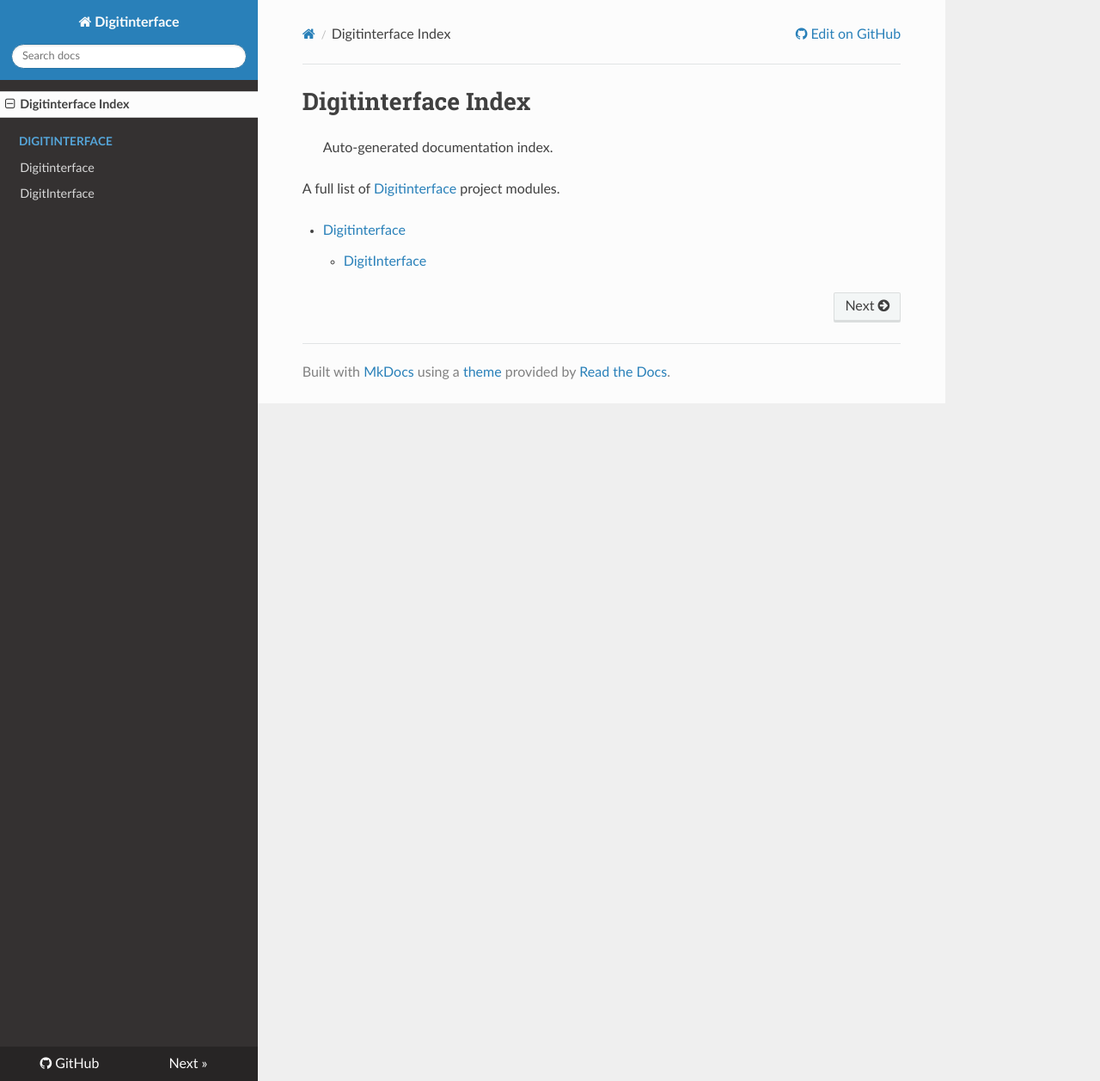
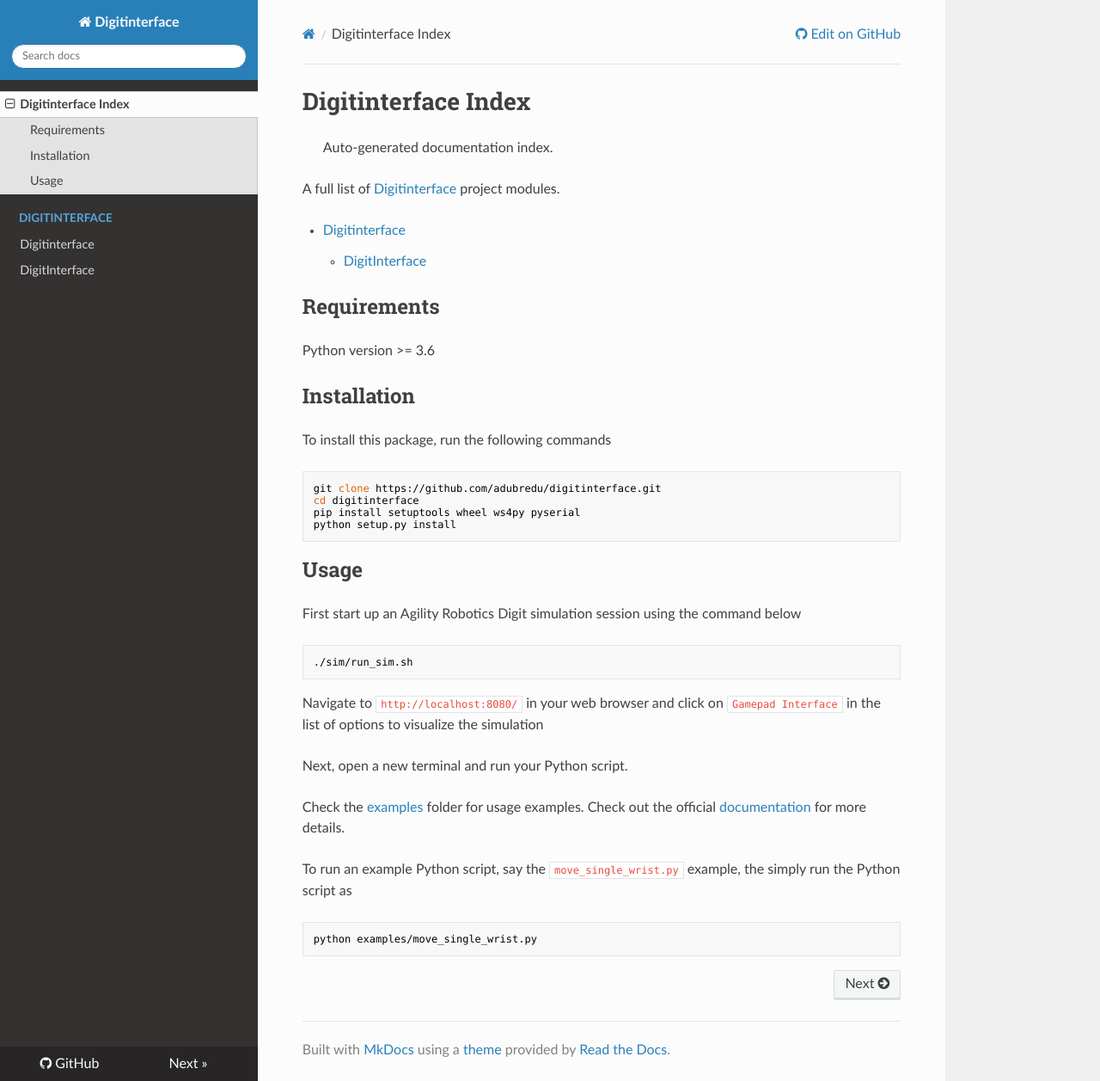
Before and after one commit to adubredu/digitinterface, an MkDocs documentation site: the page built from docs/README.md, in a window 1280 px wide and 1257 px high. Shown: the whole window at 86% size. Built offline with MkDocs 1.6.1, drawn with Linux system fonts in a browser that asks for light colours; nearby versions of some CDN libraries.

Commit message:
updated documentation

````diff
--- a/docs/README.md
+++ b/docs/README.md
@@ -6,3 +6,32 @@
 
 - [Digitinterface](digitinterface/index.md#digitinterface)
     - [DigitInterface](digitinterface/digitinterface.md#digitinterface)
+
+
+## Requirements
+Python version >= 3.6
+
+## Installation
+To install this package, run the following commands
+```bash
+git clone https://github.com/adubredu/digitinterface.git
+cd digitinterface
+pip install setuptools wheel ws4py pyserial
+python setup.py install
+```
+
+## Usage
+First start up an Agility Robotics Digit simulation session using the command below
+```bash
+./sim/run_sim.sh
+```
+Navigate to `http://localhost:8080/` in your web browser and click on `Gamepad Interface` in the list of options to visualize the simulation
+
+Next, open a new terminal and run your Python script.
+
+Check the [examples](examples) folder for usage examples. Check out the official [documentation](https://adubredu.github.io/digitinterface) for more details.
+
+To run an example Python script, say the `move_single_wrist.py` example, the simply run the Python script as
+```bash
+python examples/move_single_wrist.py
+```
--- a/docs/_config.yml
+++ b/docs/_config.yml
@@ -1,4 +1,4 @@
-theme: jekyll-theme-cayman
+theme: jekyll-theme-hacker
 show_downloads: true
 source: "https://github.com/adubredu/digitinterface"
 highlighter: rouge
````
